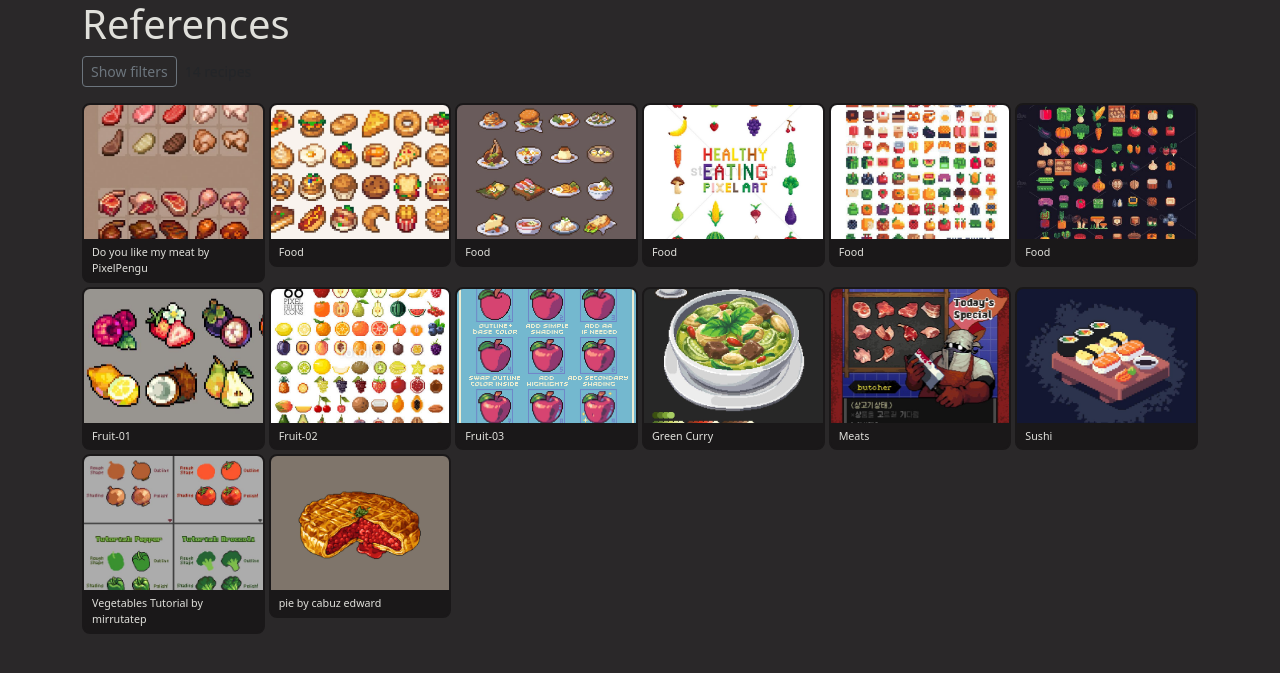
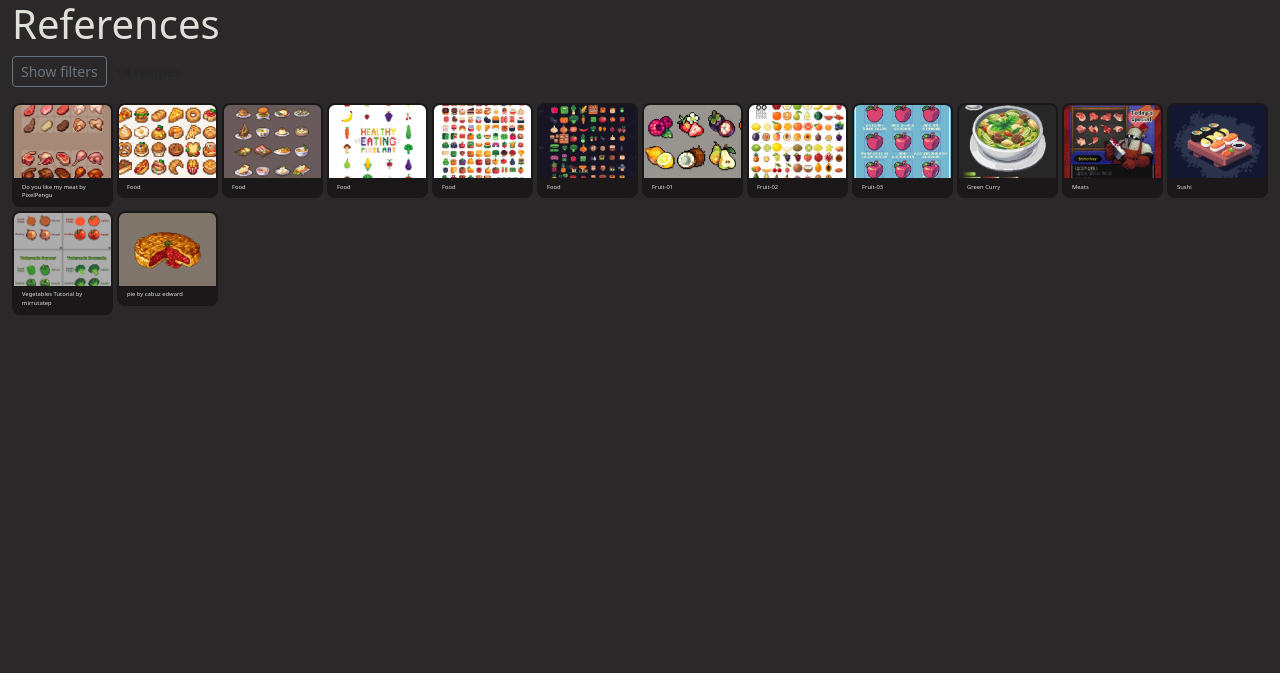
Before and after one commit to dracir-references/dracir-references.github.io, a Jekyll site: the page built from index.md, in a window 1280 px wide. Shown: the top 673 px of the page. Built offline with Jekyll 4.4.1, drawn with Linux system fonts in a browser that asks for light colours; our own code applies the rules of GitHub Pages for plain Markdown files.

Commit message:
awesome css

```diff
--- a/_layouts/page.html
+++ b/_layouts/page.html
@@ -11,7 +11,7 @@
 </head>
 
 <body>
-	<div class="container">
+	<div class="container-fluid">
 	{{ content }}
 	</div>
 	<script src="https://cdn.jsdelivr.net/npm/bootstrap@5.3.8/dist/js/bootstrap.bundle.min.js"
--- a/index.md
+++ b/index.md
@@ -81,7 +81,7 @@ layout: page
 		{% for recipe in recipes %}
 		{% assign recipe_tags = recipe.recipe-tags | default: empty %}
 		<div
-			class="col-sm-2 col-4"
+			class="col-4 col-md-3 col-lg-2 col-xl-1"
 			data-recipe-card
 			data-type="{{ recipe.recipe-type | downcase }}"
 			data-tags="{% for tag in recipe_tags %}{{ tag | downcase }}{% unless forloop.last %}|{% endunless %}{% endfor %}"
```
